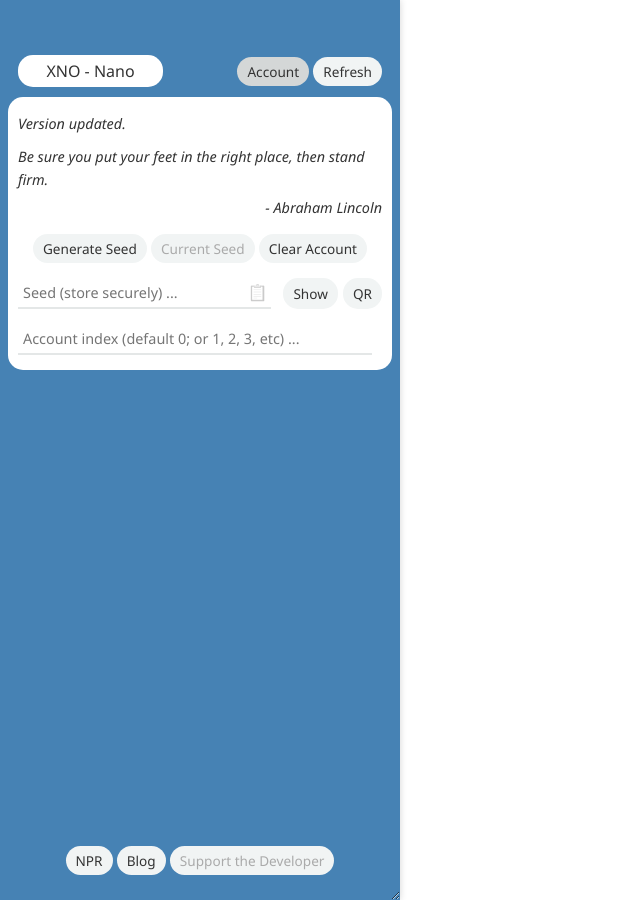
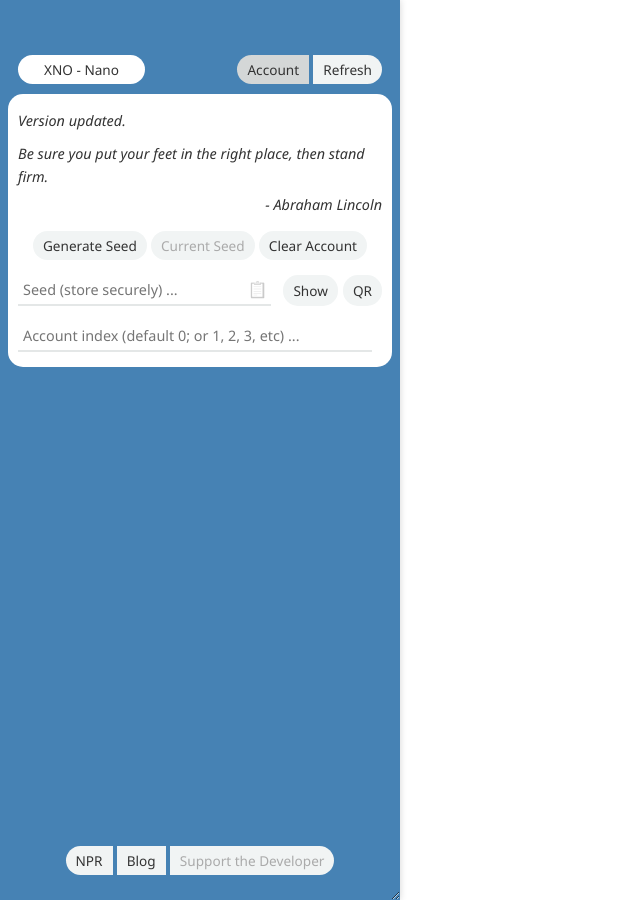
Before and after one commit to warashibetrader/warashibetrader.github.io, a Jekyll site: the page crypto/wallet.html, which Jekyll copies as it is, in a window 1280 px wide. Shown: the whole page, without its empty margins (0-640 px from the left). Built offline with Jekyll 4.4.1, drawn with Linux system fonts in a browser that asks for light colours.

Commit message:
Update wallet.html

```diff
--- a/crypto/wallet.html
+++ b/crypto/wallet.html
@@ -44,7 +44,7 @@
 		</div>
 
 		<div style="display:flex; align-items:center; position:relative; margin-left:18px; margin-right:18px; margin-bottom:5px; margin-top:5px; flex-shrink:0">
-			<select name="primary" id="primary" onchange="selectPrimary(event.target.value)" style="text-align:center">
+			<select name="primary" id="primary" onchange="selectPrimary(event.target.value)" style="font-size:0.85em; text-align:center">
 				<option value="XNO">XNO - Nano</option>
 				<option value="BAN">BAN - Banano</option>
 				<option value="SOL">SOL - Solana</option>
@@ -52,15 +52,15 @@
 				<option value="ALGO">ALGO - Algorand</option>
 			</select>
 			<div style="position:absolute; right:0px">
-				<button id="account" style="font-size:0.85em" onclick="toggleAccount()">Account</button>
-				<button id="refresh" style="font-size:0.85em" onclick="hardRefresh();">Refresh</button>
+				<button id="account" style="font-size:0.85em; border-top-right-radius:0px; border-bottom-right-radius:0px;" onclick="toggleAccount()">Account</button>
+				<button id="refresh" style="font-size:0.85em; border-top-left-radius:0px; border-bottom-left-radius:0px;" onclick="hardRefresh();">Refresh</button>
 			</div>
 		</div>
 
 		<div id="donatePanel" style="text-align:center; margin-bottom:25px; margin-top:auto; width:100%">
-			<button id="nprButton" style="font-size:0.85em" onclick="npr()">NPR</button>
-			<a rel='noopener' target='_blank' href="https://warashibetrader.github.io/2022/02/25/feature-list"><button style="font-size:0.85em">Blog</button></a>
-			<button id="donateButton" style="font-size:0.85em;" onclick="donate()" disabled>Support the Developer</button>
+			<button id="nprButton" style="font-size:0.85em; border-top-right-radius:0px; border-bottom-right-radius:0px;" onclick="npr()">NPR</button>
+			<a rel='noopener' target='_blank' href="https://warashibetrader.github.io/2022/02/25/feature-list"><button style="font-size:0.85em; border-radius:0px;">Blog</button></a>
+			<button id="donateButton" style="font-size:0.85em; border-top-left-radius:0px; border-bottom-left-radius:0px;" onclick="donate()" disabled>Support the Developer</button>
 		</div>
 	</div>
 	<div id="secondDiv" class="secondDiv">
@@ -2655,7 +2655,10 @@ async function selectPrimary(symbol) {
 		addItem(D(symbol + "-invoice"));
 		if (ccc[symbol].fee) D(symbol + '-withdrawal-fee').value = unitFromRaw(symbol, ccc[symbol].fee);
 		else D(symbol + '-withdrawal-fee').parentNode.parentNode.style.display = "none";
-		if (screen.width > 550 && screen.height > 550) D(symbol + "-transaction-refresh").style.display = "none";
+		if (screen.width > 550 && screen.height > 550) {
+			D(symbol + "-transaction-refresh").style.display = "none";
+			D(symbol + "-invoice-filter").style.borderRadius = "15px";
+		}
 		if (ccc[symbol].faucet) D(`${symbol}-faucet`).style.display = "";
 
 		if (symbol != "XNO" && symbol != "BAN") {
@@ -2714,8 +2717,8 @@ function generateHTML(symbol) {
 
 			<input id="${symbol}-filter" placeholder="Transaction filter..." style="padding-right:30px; flex-grow:1; margin-right:10px" id="${symbol}-dest" type="text" maxlength="128" onkeyup="if (event.keyCode == 27) this.value = ''; filterTransactions('${symbol}');" oninput="filterTransactions('${symbol}')"><button tabindex="-1" class="close-icon" onclick="closeCopy(this.previousElementSibling)"></button>
 
-			<button id="${symbol}-invoice-filter" style="font-size:0.85em; margin-right:5px" onclick="toggleInvoices(this, '${symbol}')">Invoices</button>
-			<button id="${symbol}-transaction-refresh" style="font-size:0.85em" onclick="hardRefresh('${symbol}');">Refresh</button>
+			<button id="${symbol}-invoice-filter" style="font-size:0.85em; margin-right:5px; border-top-right-radius:0px; border-bottom-right-radius:0px;" onclick="toggleInvoices(this, '${symbol}')">Invoices</button>
+			<button id="${symbol}-transaction-refresh" style="font-size:0.85em; border-top-left-radius:0px; border-bottom-left-radius:0px;" onclick="hardRefresh('${symbol}');">Refresh</button>
 		</div>
 
 		<ul id="${symbol}-transactions" style="padding-left:0px; max-width:620px; list-style: none; margin-top:25px"></ul>
@@ -2881,17 +2884,17 @@ function generateHTML(symbol) {
 
 
 	loginDiv.innerHTML += `<div class="accordion objectWrapper" style="max-height:0px; padding-top:0px; padding-bottom:0px; margin-top:0px;">
-		<div class="leftRightBase" style="margin-right:0px; margin-top:5px">
+		<div class="leftRightBase" style="margin-top:5px">
 			<strong style="margin-right:10px;">Unsigned invoice</strong>
-			<a id="${symbol}-invoiceURL" class="flash" target="_blank" href=""><button style="font-size:0.85em">Link Demo</button></a>
+			<a id="${symbol}-invoiceURL" class="flash" target="_blank" style="font-size:0.9em" href="">Link Demo</a>
 		</div>
-		<div id="${symbol}-invoiceURL-literal" class='address' onclick="clickCopy(this, this.textContent)">&nbsp;</div>
-
-		<div class="leftRightBase" style="margin-right:0px;">
+		<div id="${symbol}-invoiceURL-literal" class='address' onclick="clickCopy(this, this.textContent)" style="margin-top:10px">&nbsp;</div>
+
+		<div class="leftRightBase">
 			<strong style="margin-right:10px;">Signed invoice</strong>
-			<a id="${symbol}-invoiceURL-signed" class="flash" target="_blank" href=""><button style="font-size:0.85em">Link Demo</button></a>
+			<a id="${symbol}-invoiceURL-signed" class="flash" target="_blank" style="font-size:0.9em" href="">Link Demo</a>
 		</div>
-		<div id="${symbol}-invoiceURL-literal-signed" class='address' onclick="clickCopy(this, this.textContent)">&nbsp;</div>
+		<div id="${symbol}-invoiceURL-literal-signed" class='address' onclick="clickCopy(this, this.textContent)" style="margin-top:10px">&nbsp;</div>
 
 		<div style="text-align:center; margin-top:15px;">
 			<a style="font-size:0.9em;" class="clickFlash" rel="noopener" target="_blank" href="https://warashibetrader.github.io/2022/02/17/invoices">Automated Integrations</a>
```
Also changed, not shown: other parts of crypto/wallet.html (+3 -3 lines).
